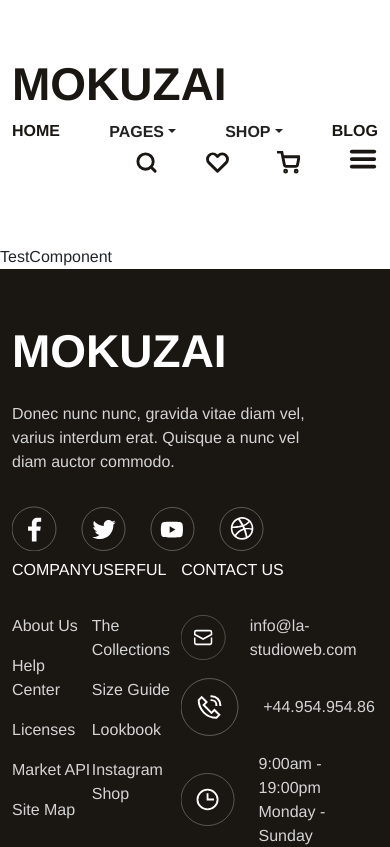
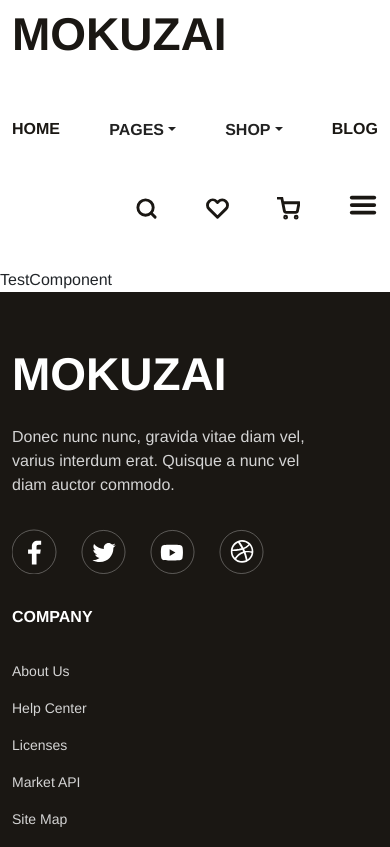
Before and after one commit to MhRidho/fw9-mokuzai-frontend, a Next.js app: page /dummy in a window 390 px wide. Shown: the top 847 px of the page. Built offline with nearby package versions, Linux system fonts and the light colour scheme.

Commit message:
update: responsive

```diff
--- a/components/organisms/ComFooter/index.js
+++ b/components/organisms/ComFooter/index.js
@@ -9,7 +9,7 @@ export default function ComFooter() {
       <Container className='pt-5 text-white'>
         <Row className='mb-5'>
           <Col md={5} className=''>
-            <div className='d-flex flex-column gap-3'>
+            <div className='d-flex flex-column gap-3 mb-4 mb-md-0'>
               <span className='font-size-mokuzai-46 font-weight-mokuzai-700'>MOKUZAI</span>
               <p className='c-ligth'>Donec nunc nunc, gravida vitae diam vel,<br/> varius interdum erat. Quisque a nunc vel<br/> diam auctor commodo.</p>
               <div className='d-flex flex-row gap-4'>
@@ -39,9 +39,9 @@ export default function ComFooter() {
               </div>
             </div>
           </Col>
-          <Col md={7} className='d-flex flex-row justify-content-between'>
-            <div className='d-flex flex-column gap-3'>
-              <span className='mb-3'>COMPANY</span>
+          <Col md={7} className='d-flex flex-column flex-md-row gap-4 gap-md-0 justify-content-between'>
+            <div className='d-flex flex-column gap-3 font-size-mokuzai-14 font-weight-mokuzai-400'>
+              <span className='mb-3 font-size-mokuzai-16 font-weight-mokuzai-700'>COMPANY</span>
               <Link href='#'>
                 <a className='text-decoration-none c-ligth'>
                   <span>About Us</span>
@@ -69,8 +69,8 @@ export default function ComFooter() {
               </Link>
             </div>
 
-            <div className='d-flex flex-column gap-3'>
-              <span className='mb-3'>USERFUL</span>
+            <div className='d-flex flex-column gap-3 font-size-mokuzai-14 font-weight-mokuzai-400'>
+              <span className='mb-3 font-size-mokuzai-16 font-weight-mokuzai-700'>USERFUL</span>
               <Link href='#'>
                 <a className='text-decoration-none c-ligth'>
                   <span>The Collections</span>
@@ -93,8 +93,8 @@ export default function ComFooter() {
               </Link>
             </div>
 
-            <div className='d-flex flex-column gap-3'>
-              <span className='mb-3'>CONTACT US</span>
+            <div className='d-flex flex-column gap-3 font-size-mokuzai-14 font-weight-mokuzai-400'>
+              <span className='mb-3 font-size-mokuzai-16 font-weight-mokuzai-700'>CONTACT US</span>
               <Link href='#'>
                 <a className='text-decoration-none text-white'>
                   <div className='d-flex flex-row align-items-center gap-4'>
--- a/components/organisms/ComHeader/index.js
+++ b/components/organisms/ComHeader/index.js
@@ -6,7 +6,7 @@ import {FiHeart,FiSearch, FiShoppingCart, FiMenu} from 'react-icons/fi'
 export default function ComHeader() {
   return (
     <Container>
-      <Row className='justify-content-between pedding-navbar-moku'>
+      <Row className='justify-content-between mb-5 mt-md-3 gap-5 gap-md-0'>
         <Col md={4}>
           <Link href='#'>
             <a className='text-decoration-none c-primary font-size-mokuzai-46 font-weight-mokuzai-700'>
```
